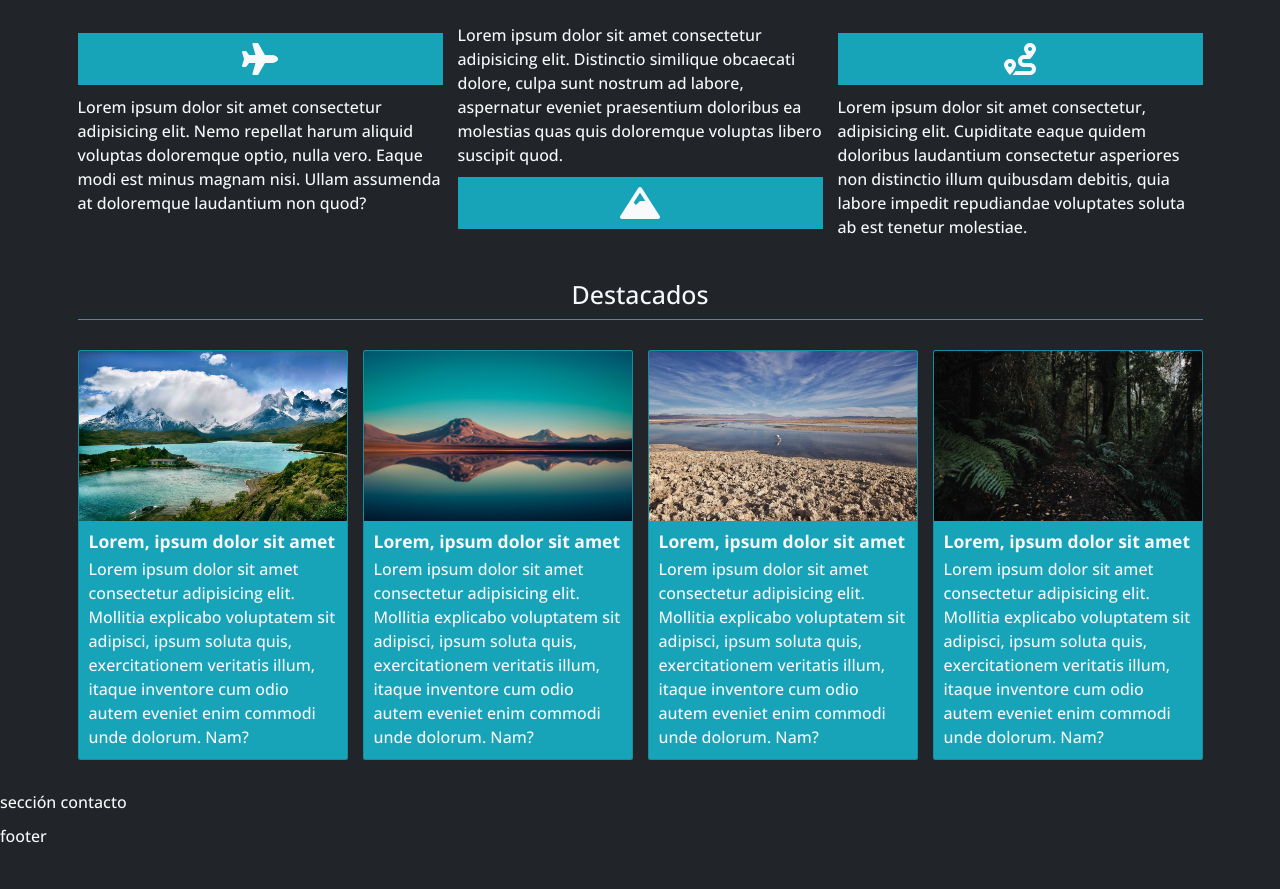
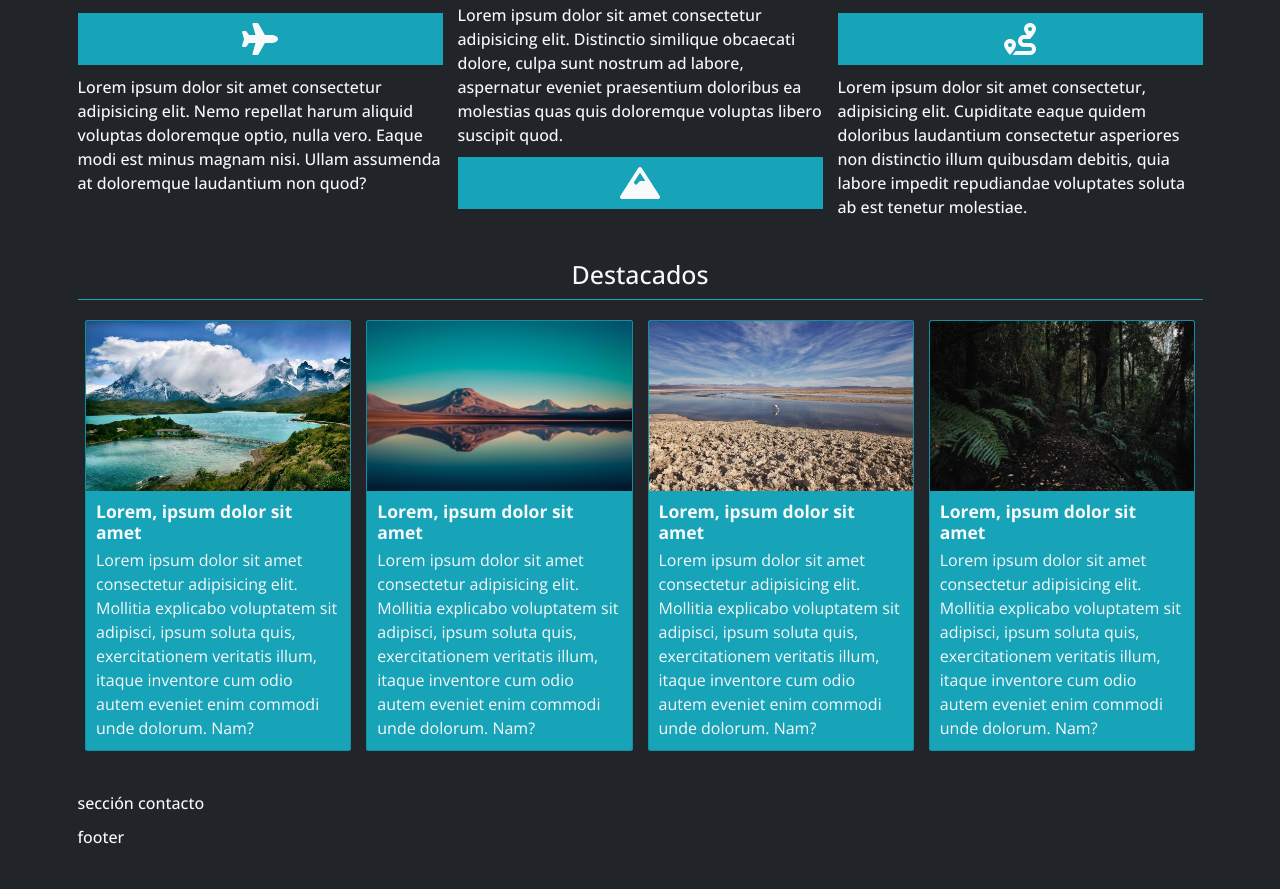
Before and after one commit to mavp-mooc-git/talentodigital-m1-prueba, a plain HTML site: page index.html in a window 1280 px wide. Shown: the part 935-1824 px from the top of the page. Before the commit the page ends 1793 px from the top, so only its background shows below. Drawn offline with nearby package versions, Linux system fonts and the light colour scheme.

Commit message:
fix destacados section

```diff
--- a/assets/css/styles.css
+++ b/assets/css/styles.css
@@ -34,7 +34,7 @@ body {
 /***** common *****/
 .line {
   color: #17a3b8;
-  margin-bottom: 3rem;
+  /*margin-bottom: 3rem;*/
 }
 
 /***** Nosotros *****/
--- a/index.html
+++ b/index.html
@@ -33,7 +33,7 @@
     <div class="container">
       <a class="navbar-brand" href="./index.html">
         <img src="./assets/img/viajes.svg" alt="logo viajes chile">
-        Viajes Chile
+        &nbsp; Viajes Chile
       </a>
       <button
         class="navbar-toggler"
@@ -115,43 +115,70 @@
     </div>
   </section>
 
-  <main id="destacados" class="container pt-5 mx">
+  <section id="destacados" class="container py-5">
+    <div>
       <h1 class="text-center">Destacados</h1>
       <hr class="line w-80 opacity-100 mx-auto">
+    </div>
+    <div class="container">
       <div class="row">
-      <div class="col-12 col-sm-6 col-xl-3">
+        <div class="col-12 col-sm-6 col-xl-3 my-3">
           <div class="card mx-auto">
-          <img src="./assets/img/card1.jpg" class="card-img-top d-block mx-auto" alt="">
+            <img src="./assets/img/card1.jpg" class="card-img-top">
             <div class="card-body">
-            <h5 class="card-title fs-3 fw-bold">Lorem, ipsum dolor sit amet</h5>
-            <p class="card-text">Lorem ipsum dolor sit amet consectetur adipisicing elit. Mollitia explicabo voluptatem sit adipisci, ipsum soluta quis, exercitationem veritatis illum, itaque inventore cum odio autem eveniet enim commodi unde dolorum. Nam?</p>
+              <h4 class="card-title fs-3 fw-bold">Lorem, ipsum dolor sit amet</h4>
+              <p class="card-text fw-light">
+                Lorem ipsum dolor sit amet consectetur adipisicing elit. Mollitia
+                explicabo voluptatem sit adipisci, ipsum soluta quis, exercitationem
+                veritatis illum, itaque inventore cum odio autem eveniet enim
+                commodi unde dolorum. Nam?
+              </p>
             </div>
           </div>
         </div>
-      <div class="col-12 col-sm-6 col-xl-3">
+
+        <div class="col-12 col-sm-6 col-xl-3 my-3">
           <div class="card mx-auto">
-          <img src="./assets/img/card2.jpg" class="card-img-top d-block mx-auto" alt="">
+            <img src="./assets/img/card2.jpg" class="card-img-top">
             <div class="card-body">
-            <h5 class="card-title fs-3 fw-bold">Lorem, ipsum dolor sit amet</h5>
-            <p class="card-text">Lorem ipsum dolor sit amet consectetur adipisicing elit. Mollitia explicabo voluptatem sit adipisci, ipsum soluta quis, exercitationem veritatis illum, itaque inventore cum odio autem eveniet enim commodi unde dolorum. Nam?</p>
+              <h4 class="card-title fs-3 fw-bold">Lorem, ipsum dolor sit amet</h4>
+              <p class="card-text fw-light">
+                Lorem ipsum dolor sit amet consectetur adipisicing elit. Mollitia
+                explicabo voluptatem sit adipisci, ipsum soluta quis, exercitationem
+                veritatis illum, itaque inventore cum odio autem eveniet enim
+                commodi unde dolorum. Nam?
+              </p>
             </div>
           </div>
         </div>
-      <div class="col-12 col-sm-6 col-xl-3">
+
+        <div class="col-12 col-sm-6 col-xl-3 my-3">
           <div class="card mx-auto">
-          <img src="./assets/img/card3.jpg" class="card-img-top d-block mx-auto" alt="">
+            <img src="./assets/img/card3.jpg" class="card-img-top">
             <div class="card-body">
-            <h5 class="card-title fs-3 fw-bold">Lorem, ipsum dolor sit amet</h5>
-            <p class="card-text">Lorem ipsum dolor sit amet consectetur adipisicing elit. Mollitia explicabo voluptatem sit adipisci, ipsum soluta quis, exercitationem veritatis illum, itaque inventore cum odio autem eveniet enim commodi unde dolorum. Nam?</p>
+              <h4 class="card-title fs-3 fw-bold">Lorem, ipsum dolor sit amet</h4>
+              <p class="card-text fw-light">
+                Lorem ipsum dolor sit amet consectetur adipisicing elit. Mollitia
+                explicabo voluptatem sit adipisci, ipsum soluta quis, exercitationem
+                veritatis illum, itaque inventore cum odio autem eveniet enim
+                commodi unde dolorum. Nam?
+              </p>
             </div>
           </div>
         </div>
-      <div class="col-12 col-sm-6 col-xl-3">
+
+        <div class="col-12 col-sm-6 col-xl-3 my-3">
           <div class="card mx-auto">
-          <img src="./assets/img/card4.jpg" class="card-img-top d-block mx-auto" alt="">
+            <img src="./assets/img/card4.jpg" class="card-img-top">
             <div class="card-body">
-            <h5 class="card-title fs-3 fw-bold">Lorem, ipsum dolor sit amet</h5>
-            <p class="card-text">Lorem ipsum dolor sit amet consectetur adipisicing elit. Mollitia explicabo voluptatem sit adipisci, ipsum soluta quis, exercitationem veritatis illum, itaque inventore cum odio autem eveniet enim commodi unde dolorum. Nam?</p>
+              <h4 class="card-title fs-3 fw-bold">Lorem, ipsum dolor sit amet</h4>
+              <p class="card-text fw-light">
+                Lorem ipsum dolor sit amet consectetur adipisicing elit. Mollitia
+                explicabo voluptatem sit adipisci, ipsum soluta quis, exercitationem
+                veritatis illum, itaque inventore cum odio autem eveniet enim
+                commodi unde dolorum. Nam?
+              </p>
+            </div>
           </div>
         </div>
       </div>
```
Lines whose indentation alone changed are shown as unchanged.
